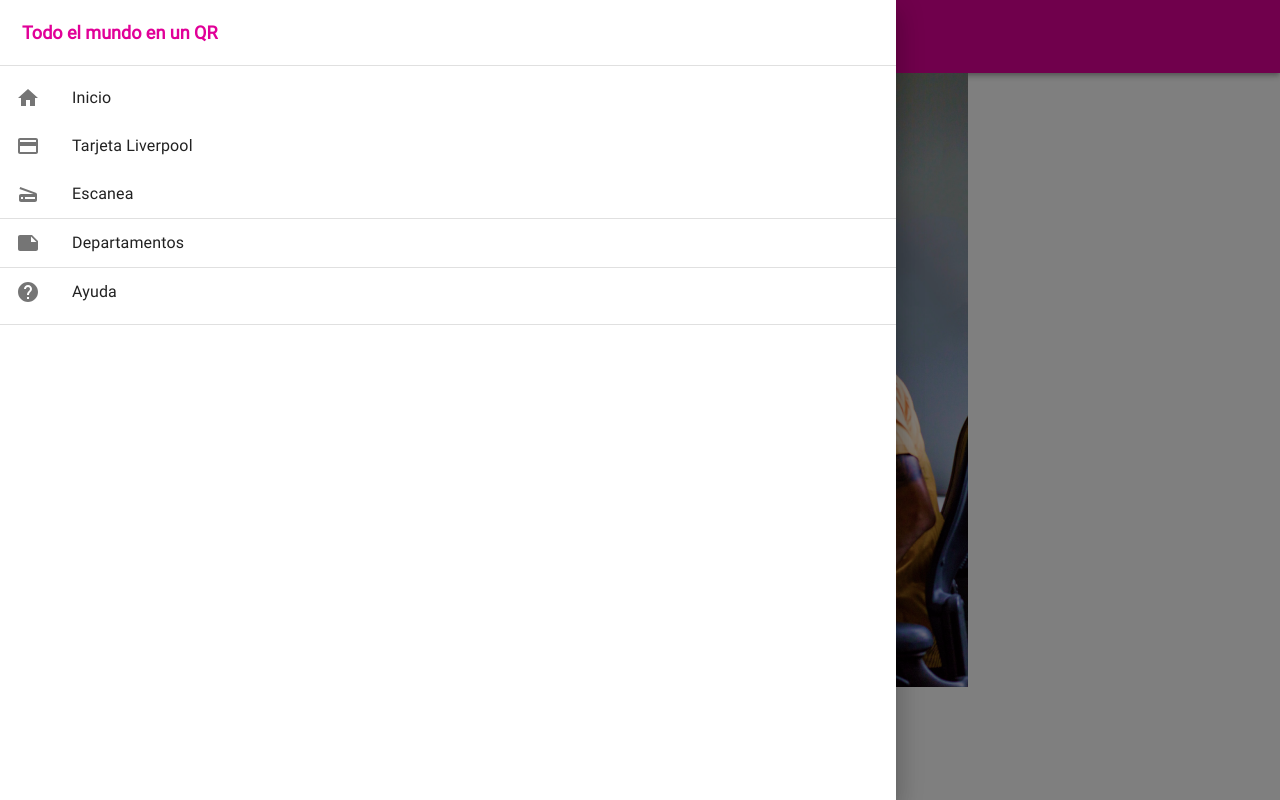
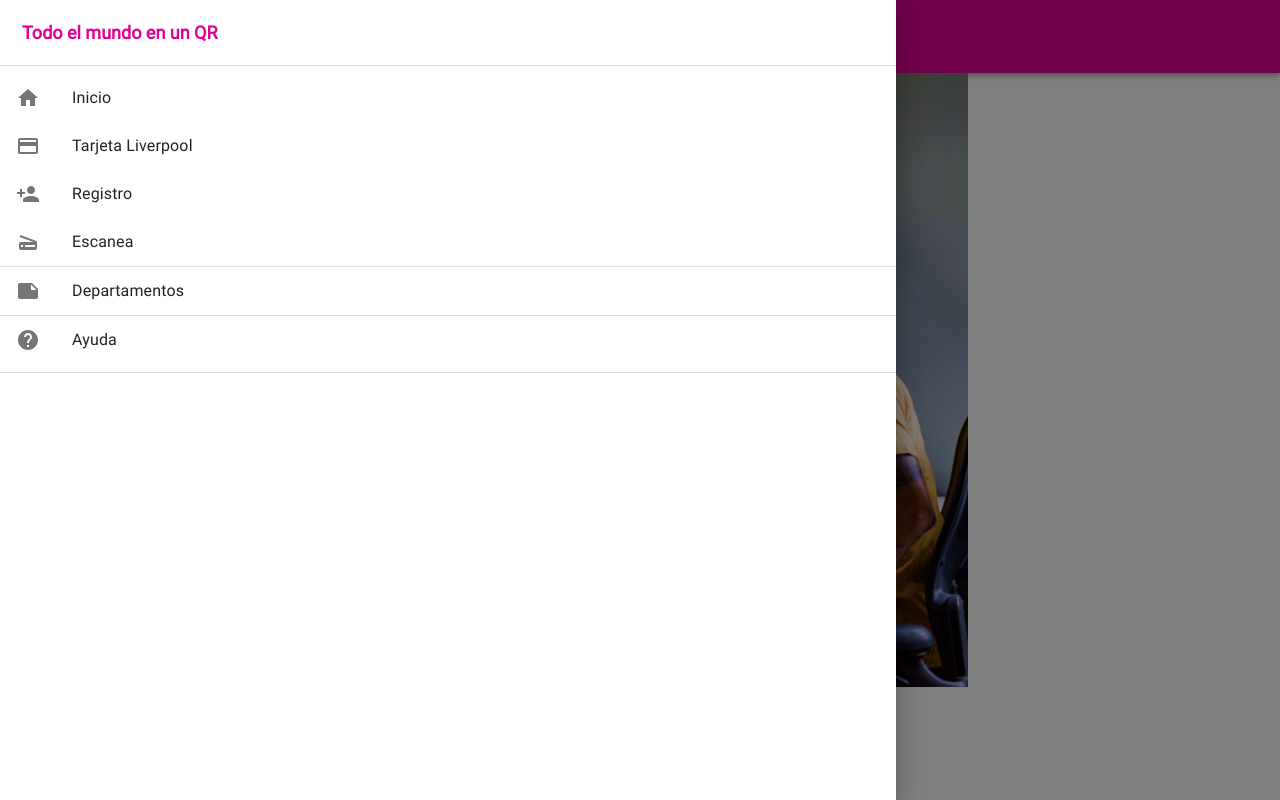
Before and after one commit to TheMarauders-MX/tmqr-webapp, a React (Create React App) app: page / in a window 1280 px wide. Both pictures are taken after a click on the button 36 px from the left and 36 px from the top of the page. Built offline with nearby package versions, Linux system fonts and the light colour scheme.

Commit message:
Created BeneficiosScreen

```diff
--- a/public/index.html
+++ b/public/index.html
@@ -1,14 +1,12 @@
 <!DOCTYPE html>
 <html lang="en">
+
 <head>
   <meta charset="utf-8" />
   <link rel="icon" href="%PUBLIC_URL%/favicon.ico" />
   <meta name="viewport" content="width=device-width, initial-scale=1" />
   <meta name="theme-color" content="#000000" />
-    <meta
-      name="description"
-      content="Web site created using create-react-app"
-    />
+  <meta name="description" content="Web site created using create-react-app" />
   <link rel="apple-touch-icon" href="%PUBLIC_URL%/logo192.png" />
   <!--
       manifest.json provides metadata used when your web app is installed on a
@@ -24,8 +22,9 @@
       work correctly both with client-side routing and a non-root public URL.
       Learn how to configure a non-root public URL by running `npm run build`.
     -->
-    <title>React App</title>
+  <title>Todo mundo en un QR</title>
 </head>
+
 <body>
   <noscript>You need to enable JavaScript to run this app.</noscript>
   <div id="root"></div>
@@ -40,4 +39,5 @@
       To create a production bundle, use `npm run build` or `yarn build`.
     -->
 </body>
+
 </html>
--- a/src/App.tsx
+++ b/src/App.tsx
@@ -4,6 +4,7 @@ import { createBrowserHistory } from "history";
 import "./theme/styles.scss";
 import RegisterScreen from "@screens/Home/RegisterScreen";
 import ScanScreen from "@screens/Home/ScanScreen";
+import BeneficiosScreen from "@screens/Home/BeneficiosScreen";
 
 function App() {
   const history = createBrowserHistory();
@@ -20,6 +21,9 @@ function App() {
         <Route exact path="/scan">
           <ScanScreen />
         </Route>
+        <Route exact path="/beneficios">
+          <BeneficiosScreen />
+        </Route>
       </Switch>
     </Router>
   );
--- a/src/components/Shared/Sidebar/Sidebar.tsx
+++ b/src/components/Shared/Sidebar/Sidebar.tsx
@@ -4,6 +4,7 @@ import CreditCardIcon from "@material-ui/icons/CreditCard";
 import ScannerIcon from "@material-ui/icons/Scanner";
 import HelpIcon from "@material-ui/icons/Help";
 import NoteIcon from "@material-ui/icons/Note";
+import PersonAddIcon from "@material-ui/icons/PersonAdd";
 import { useHistory, useLocation } from "react-router-dom";
 import "./styles.scss";
 import React from "react";
@@ -30,6 +31,10 @@ const Sidebar = (props: SidebarProps) => {
     }
   }
 
+  function redirectToAyuda() {
+    window.location.href = "https://assetspwa.liverpool.com.mx/ayuda/m/index.html";
+  }
+
   return (
     <div>
       <Drawer variant="temporary" anchor="left" open={props.isOpen} ModalProps={{ onBackdropClick: props.onClose }}>
@@ -51,6 +56,12 @@ const Sidebar = (props: SidebarProps) => {
               <CreditCardIcon />
             </ListItemIcon>
             <ListItemText primary={"Tarjeta Liverpool"} />
+          </ListItem>
+          <ListItem button key={"Registro"} onClick={() => redirect("/")}>
+            <ListItemIcon>
+              <PersonAddIcon />
+            </ListItemIcon>
+            <ListItemText primary={"Registro"} />
           </ListItem>
           <ListItem button key={"Escanea"} onClick={() => redirect("/scan")}>
             <ListItemIcon>
@@ -74,7 +85,7 @@ const Sidebar = (props: SidebarProps) => {
               </ListItem>
             ))}
           </Collapse>
-          <ListItem button key={"Ayuda"} onClick={() => redirect("/ayuda")}>
+          <ListItem button key={"Ayuda"} onClick={redirectToAyuda}>
             <ListItemIcon>
               <HelpIcon />
             </ListItemIcon>
--- /dev/null
+++ b/src/screens/Home/BeneficiosScreen.tsx
@@ -0,0 +1,11 @@
+import Navbar from "../../components/Shared/Navbar/Navbar";
+
+const BeneficiosScreen = () => {
+  return (
+    <div>
+      <Navbar />
+    </div>
+  );
+};
+
+export default BeneficiosScreen;
```
Lines whose indentation alone changed are shown as unchanged.
